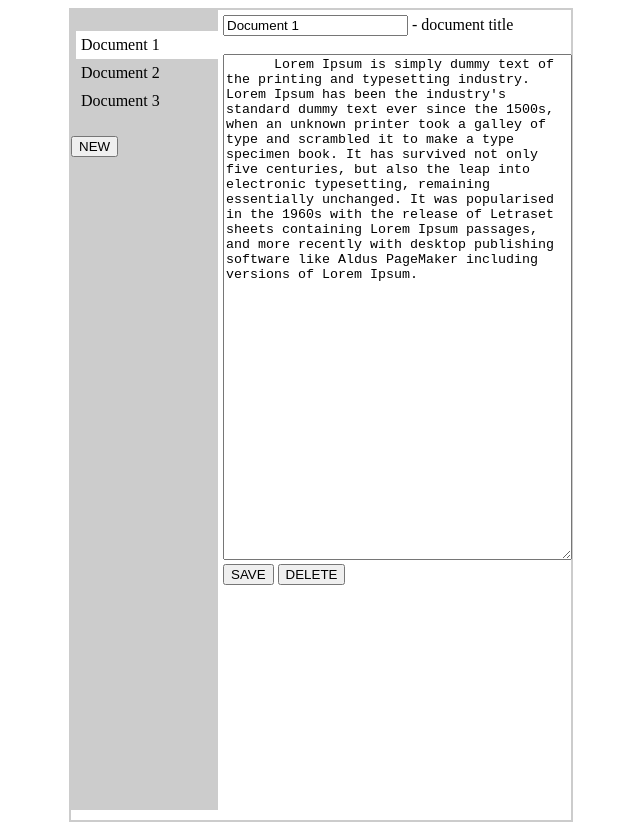
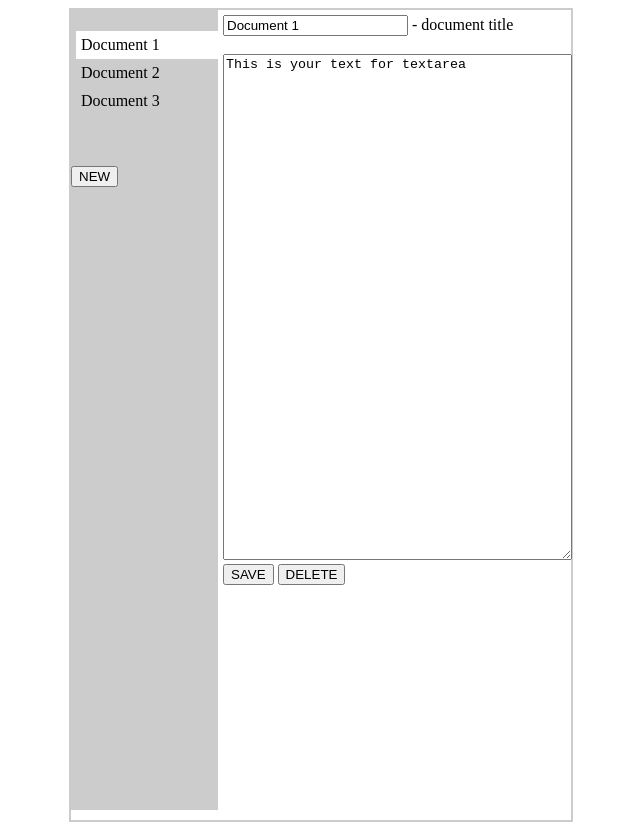
Before and after one commit to project-gd-x/best-practice, a plain HTML site: page task12/index.html in a window 1280 px wide. Both pictures are taken after a click on the button "NEW". Shown: the whole page, without its empty margins (319-959 px from the left). Drawn offline with Linux system fonts and the light colour scheme.

Commit message:
feat: task12 initial commit

```diff
--- a/task12/index.html
+++ b/task12/index.html
@@ -48,41 +48,20 @@
 
 <div class="parent">
   <div class="menu">
-    <ul>
-      <li class="active">Document 1</li>
-      <li>Document 2</li>
-      <li>Document 3</li>
-    </ul>
-    <button>NEW</button>
+    <ul id="nav"></ul>
+    <button type="button" id="btnNew">NEW</button>
   </div>
   <div class="content">
-    <input type="text" value="Document 1"> - document title
+    <input id="title" type="text" value="" /> - document title
     <br>
     <br>
-    <textarea>
-      Lorem Ipsum is simply dummy text of the printing and typesetting industry. Lorem Ipsum has been the industry's standard dummy text ever since the 1500s, when an unknown printer took a galley of type and scrambled it to make a type specimen book. It has survived not only five centuries, but also the leap into electronic typesetting, remaining essentially unchanged. It was popularised in the 1960s with the release of Letraset sheets containing Lorem Ipsum passages, and more recently with desktop publishing software like Aldus PageMaker including versions of Lorem Ipsum.
-    </textarea>
-    <button>SAVE</button>
-    <button>DELETE</button>
+    <textarea id="textContent"></textarea>
+    <button type="button" id="btnSave">SAVE</button>
+    <button type="button" id="btnDelete">DELETE</button>
   </div>
 </div>
 
-<script>
-  const data = [
-    {
-      title: 'JavaScript is awesome',
-      text: 'This is your text for textarea',
-    },
-    {
-      title: 'Document 2',
-      text: 'Another text...',
-    },
-    {
-      title: 'Document 3',
-      text: 'One more text',
-    }
-  ]
-</script>
+<script src="main.js" ></script>
 
 </body>
 </html>
--- /dev/null
+++ b/task12/main.js
@@ -0,0 +1,65 @@
+const data = [
+    {
+        title: 'Document 1',
+        text: 'This is your text for textarea',
+    },
+    {
+        title: 'Document 2',
+        text: 'Another text...',
+    },
+    {
+        title: 'Document 3',
+        text: 'One more text',
+    }
+]
+
+let nav = document.getElementById('nav');
+let inputText = document.getElementById('title');
+let textContent = document.getElementById('textContent');
+let index;
+let btnNew = document.getElementById('btnNew');
+let btnSave = document.getElementById('btnSave');
+let btnDelete = document.getElementById('btnDelete');
+
+for (let i = 0; i < data.length; i++) {
+    let items = document.createElement('li');
+    items.innerHTML = data[i].title;
+    nav.appendChild(items);
+
+    inputText.value = data[0].title;
+    textContent.value = data[0].text;
+
+    nav.firstElementChild.classList.add('active');
+
+    items.addEventListener('click', function () {
+        inputText.value = data[i].title;
+        textContent.value = data[i].text;
+
+        let current = document.getElementsByClassName("active");
+
+        current[0].className = current[0].className.replace("active", "");
+        this.className += "active";
+    });
+
+    btnSave.addEventListener('click', function () {
+
+    });
+
+    btnDelete.addEventListener('click', function () {
+        inputText.value = '';
+        textContent.value = '';
+    });
+
+    btnNew.addEventListener('click', function () {
+        data.push(
+            { title: '', text: ''}
+        );
+
+        console.log(data);
+
+        let items = document.createElement('li');
+        items.innerHTML = data[data.length - 1].title;
+        nav.appendChild(items);
+    });
+
+}
```
